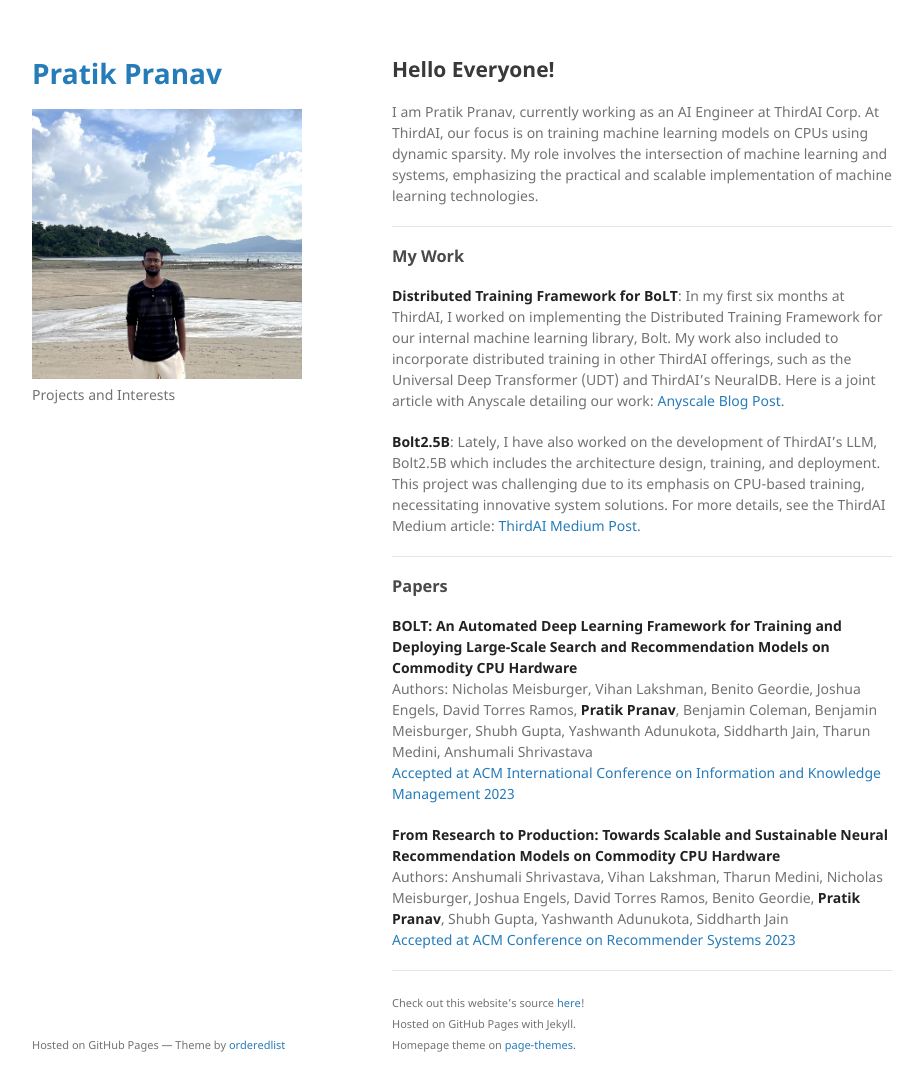
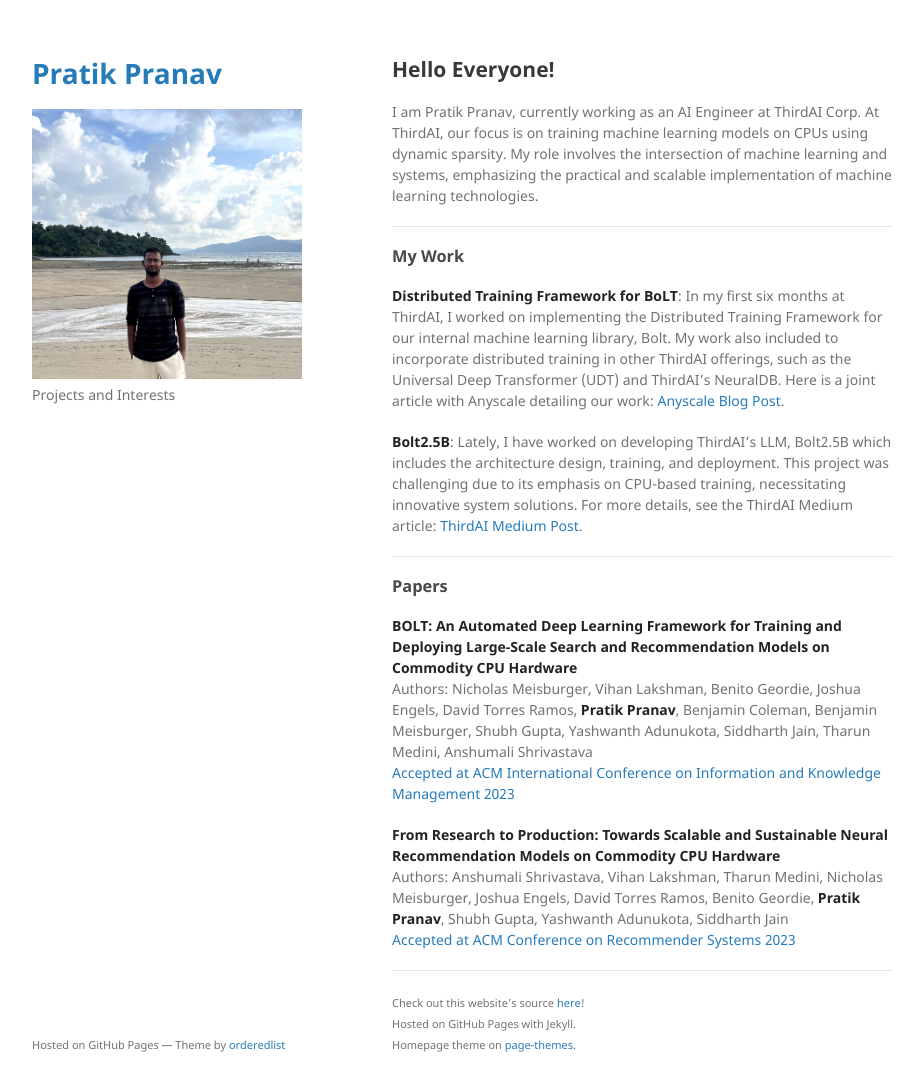
Before and after one commit to pratkpranav/pratkpranav.github.io, a Jekyll site: the page built from index.md, in a window 1280 px wide and 1124 px high. Shown: the top 1091 px of the window, without its empty margins (178-1100 px from the left). Built offline with Jekyll 4.4.1, drawn with Linux system fonts in a browser that asks for light colours.

Commit message:
change description

```diff
--- a/index.md
+++ b/index.md
@@ -13,7 +13,7 @@
 
 **Distributed Training Framework for BoLT**: In my first six months at ThirdAI, I worked on implementing the Distributed Training Framework for our internal machine learning library, Bolt. My work also included to incorporate distributed training in other ThirdAI offerings, such as the Universal Deep Transformer (UDT) and ThirdAI's NeuralDB. Here is a joint article with Anyscale detailing our work: [Anyscale Blog Post](https://www.anyscale.com/blog/how-thirdai-uses-ray-for-parallel-training-of-billion-parameter-neural-networks-on-commodity-cpus).
 
-**Bolt2.5B**: Lately, I have also worked on the development of ThirdAI's LLM, Bolt2.5B which includes the architecture design, training, and deployment. This project was challenging due to its emphasis on CPU-based training, necessitating innovative system solutions. For more details, see the ThirdAI Medium article: [ThirdAI Medium Post](https://medium.com/thirdai-blog/introducing-the-worlds-first-generative-llm-pre-trained-only-on-cpus-meet-thirdai-s-bolt2-5b-10c0600e1af4).
+**Bolt2.5B**: Lately, I have worked on developing ThirdAI's LLM, Bolt2.5B which includes the architecture design, training, and deployment. This project was challenging due to its emphasis on CPU-based training, necessitating innovative system solutions. For more details, see the ThirdAI Medium article: [ThirdAI Medium Post](https://medium.com/thirdai-blog/introducing-the-worlds-first-generative-llm-pre-trained-only-on-cpus-meet-thirdai-s-bolt2-5b-10c0600e1af4).
 
 ---
 
```
